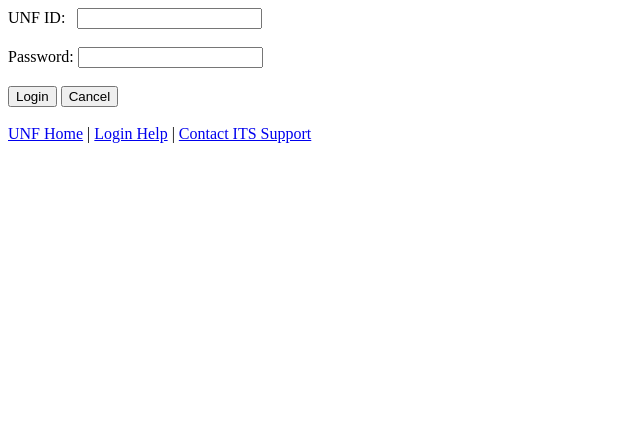
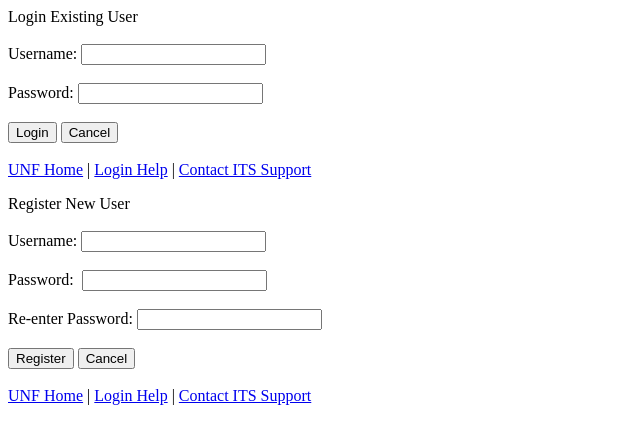
Before and after one commit to travisKingDeveloper/CreateAThon, a PHP site: page /login.php in a window 1280 px wide. Shown: the top 444 px of the page, without its empty margins (0-640 px from the left). Run offline with PHP 8.4, Linux system fonts and the light colour scheme.

Commit message:
Many changes

```diff
--- a/CSS/styles.css
+++ b/CSS/styles.css
@@ -127,7 +127,7 @@ body
     outline: none;
 }
 
-#login
+#login, #register
 {
     background: #013f70;
     background: -moz-linear-gradient(top,  #013f70 17%, #1f89c5 82%);
--- a/Global/databaseConnection.php
+++ b/Global/databaseConnection.php
@@ -17,7 +17,7 @@ function GetDatabaseConnection()
 //Create the connection variable
     $conn = new mysqli($localHost, $user, $password, $databaseName);
 
-    if ($conn->connect_error)
+    if ($conn -> connect_error)
     {
         die("Connection failed");
     }
--- a/Views/index.php
+++ b/Views/index.php
@@ -1,6 +1,6 @@
 <?php
-echo file_get_contents("./RedirectLogin.php");
-echo file_get_contents("./databaseConnection.php");
+echo file_get_contents("../global/RedirectLogin.php");
+echo file_get_contents("../global/databaseConnection.php");
 echo file_get_contents("../global/header.php");
 ?>
 <div id="chat">
--- a/Views/login.php
+++ b/Views/login.php
@@ -5,11 +5,23 @@ echo file_get_contents("../global/header.php");
 ?>
 <div id="login">
     <form method="post" id="loginForm">
-        UNF ID: &nbsp;&nbsp;<input type="text" name="id"/><br/><br/>
+        Login Existing User<br/><br/>
+        Username: <input type="text" name="id"/><br/><br/>
         Password: <input type="password" name="pass"/><br/><br/>
         <button type="submit" value="submit">Login</button>
         <button type="reset">Cancel</button><br/><br/>
         <a href="https://www.unf.edu/">UNF Home</a> | <a href="https://webapps.unf.edu/myunfid/">Login Help</a> | <a href="http://www.unf.edu/its/Contact_ITS.aspx">Contact ITS Support</a>
     </form>
 </div>
+<div id="register">
+    <form method="post" id="loginForm">
+        Register New User<br/><br/>
+        Username: <input type="text" name="id"/><br/><br/>
+        Password: &nbsp;<input type="password" name="pass"/><br/><br/>
+        Re-enter Password: <input type="password" name="pass"/><br/><br/>
+        <button type="submit" value="submit">Register</button>
+        <button type="reset">Cancel</button><br/><br/>
+        <a href="https://www.unf.edu/">UNF Home</a> | <a href="https://webapps.unf.edu/myunfid/">Login Help</a> | <a href="http://www.unf.edu/its/Contact_ITS.aspx">Contact ITS Support</a>
+    </form>
+</div>
 </html>
```
Also changed, not shown: 1 other file.
